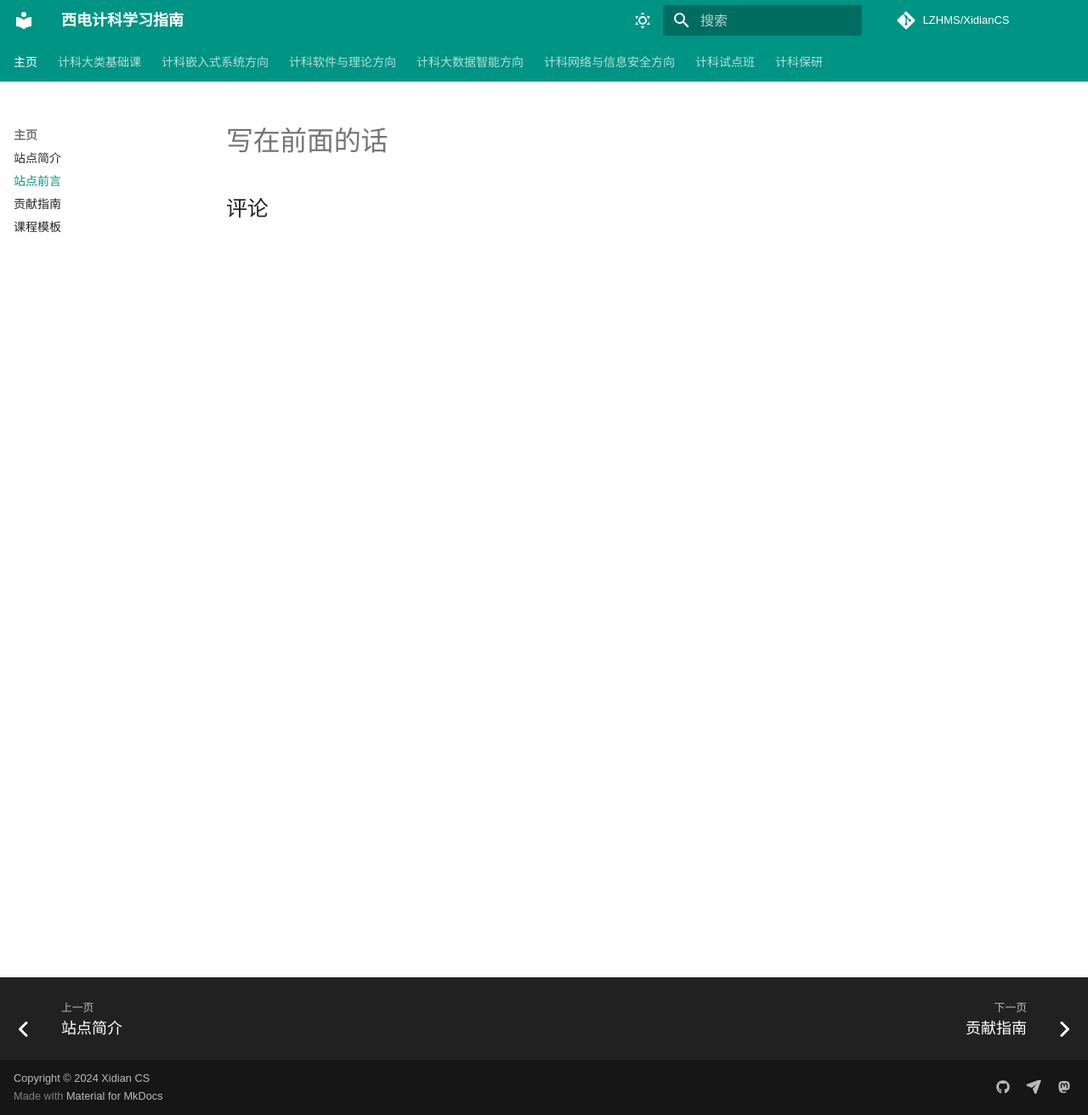
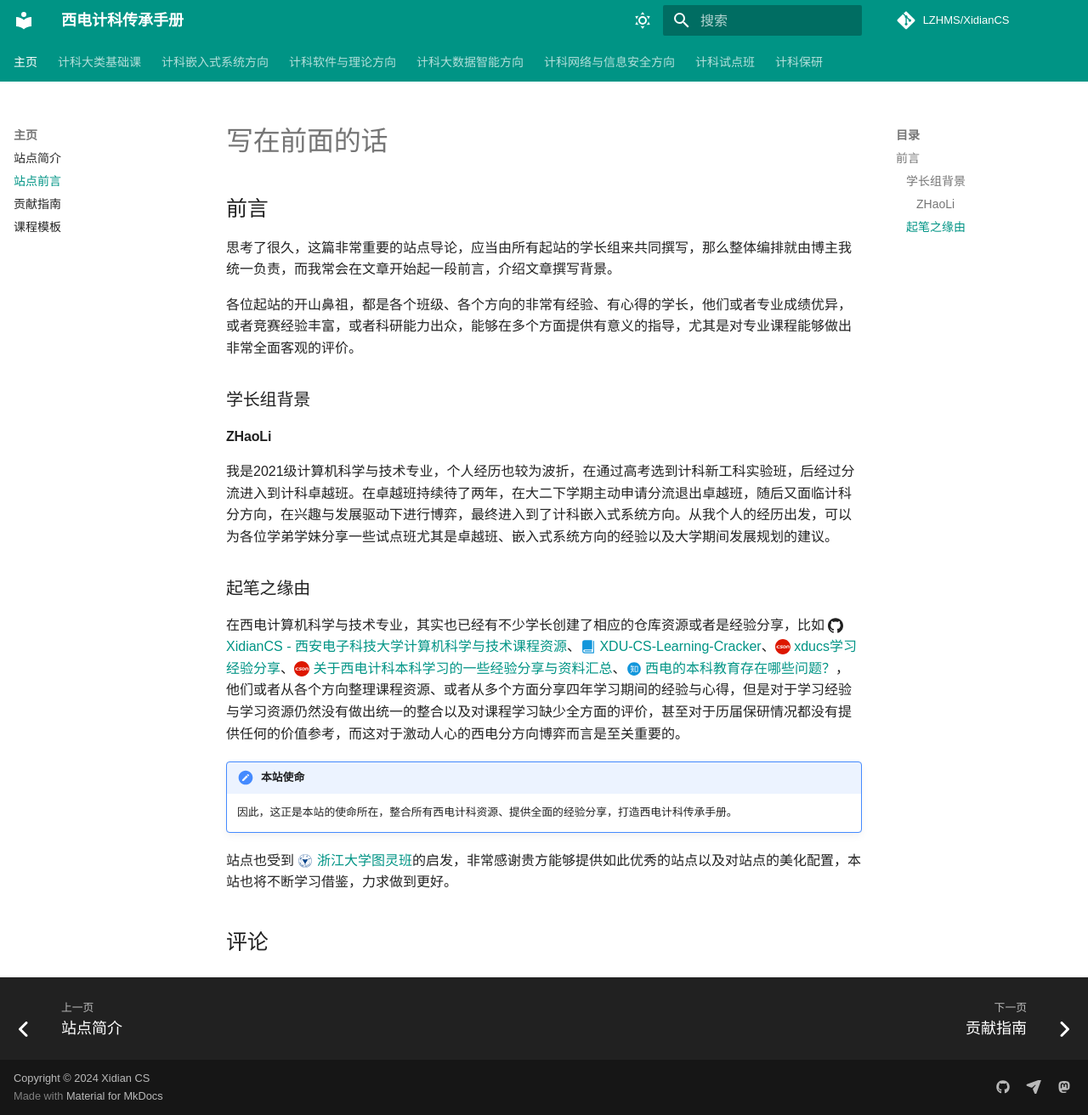
Before and after one commit to LZHMS/XidianCS, an MkDocs documentation site: the page built from docs/Home/Introduction.md, in a window 1280 px wide and 1312 px high. Shown: the whole window at 85% size. Built offline with MkDocs 1.6.1 and Material for MkDocs 9.7.7, drawn with Linux system fonts in a browser that asks for light colours; comment, search, counter and statistics services are not loaded; a style sheet for code colours, icons or effects is not loaded.

Commit message:
update introduction

```diff
--- a/docs/Home/Introduction.md
+++ b/docs/Home/Introduction.md
@@ -2,3 +2,19 @@
 comments: true
 ---
 # 写在前面的话
+## 前言
+思考了很久，这篇非常重要的站点导论，应当由所有起站的学长组来共同撰写，那么整体编排就由博主我统一负责，而我常会在文章开始起一段前言，介绍文章撰写背景。
+
+各位起站的开山鼻祖，都是各个班级、各个方向的非常有经验、有心得的学长，他们或者专业成绩优异，或者竞赛经验丰富，或者科研能力出众，能够在多个方面提供有意义的指导，尤其是对专业课程能够做出非常全面客观的评价。
+
+### 学长组背景
+#### ZHaoLi
+我是2021级计算机科学与技术专业，个人经历也较为波折，在通过高考选到计科新工科实验班，后经过分流进入到计科卓越班。在卓越班持续待了两年，在大二下学期主动申请分流退出卓越班，随后又面临计科分方向，在兴趣与发展驱动下进行博弈，最终进入到了计科嵌入式系统方向。从我个人的经历出发，可以为各位学弟学妹分享一些试点班尤其是卓越班、嵌入式系统方向的经验以及大学期间发展规划的建议。
+
+### 起笔之缘由
+在西电计算机科学与技术专业，其实也已经有不少学长创建了相应的仓库资源或者是经验分享，比如 :simple-github: [XidianCS - 西安电子科技大学计算机科学与技术课程资源](https://github.com/SincereXIA/XidianCS)、:svg-docs: [XDU-CS-Learning-Cracker](https://xdu-cs-learning.readthedocs.io/en/latest/)、:svg-csdn: [xducs学习经验分享](https://blog.csdn.net/qq_45717425/article/details/114377616)、:svg-csdn: [关于西电计科本科学习的一些经验分享与资料汇总](https://blog.csdn.net/zimuzi2019/article/details/132537657)、:svg-zhihu: [西电的本科教育存在哪些问题？](https://www.zhihu.com/question/477478128/answer/2047620602)，他们或者从各个方向整理课程资源、或者从多个方面分享四年学习期间的经验与心得，但是对于学习经验与学习资源仍然没有做出统一的整合以及对课程学习缺少全方面的评价，甚至对于历届保研情况都没有提供任何的价值参考，而这对于激动人心的西电分方向博弈而言是至关重要的。
+
+!!! note "本站使命"
+    因此，这正是本站的使命所在，整合所有西电计科资源、提供全面的经验分享，打造西电计科传承手册。
+
+站点也受到 :svg-zju: [浙江大学图灵班](https://zju-turing.github.io/TuringCourses/)的启发，非常感谢贵方能够提供如此优秀的站点以及对站点的美化配置，本站也将不断学习借鉴，力求做到更好。
--- a/mkdocs.yml
+++ b/mkdocs.yml
@@ -1,4 +1,4 @@
-site_name: 西电计科学习指南
+site_name: 西电计科传承手册
 site_url: https://lzhms.github.io/XidianCS
 repo_name: LZHMS/XidianCS
 repo_url: https://github.com/LZHMS/XidianCS
@@ -72,6 +72,7 @@ nav:
     - 专业核心课:
       - CSBasic/ProfCore/index.md
       - 数据结构: CSBasic/ProfCore/DataStructure.md
+      - 微机原理与系统设计: CSBasic/ProfCore/MicroComputer.md
     - 专业任选课:
       - CSBasic/ProfAny/index.md
       - 组合数学: CSBasic/ProfAny/Combinatorics.md
@@ -126,6 +127,9 @@ markdown_extensions:
   - pymdownx.emoji:
       emoji_index: !!python/name:material.extensions.emoji.twemoji
       emoji_generator: !!python/name:material.extensions.emoji.to_svg
+      options:
+        custom_icons:
+          - overrides/.icons
   - pymdownx.tabbed:
       alternate_style: true
 
```
Also changed, not shown: docs/CSBasic/ProfCore/MicroComputer.md (added, +70 -0 lines), docs/CSBasic/ProfCore/index.md (+2 -0 lines), docs/Home/Contributing.md (+0 -1 lines), docs/index.md (+6 -2 lines), overrides/.icons/svg/csdn.svg (added), overrides/.icons/svg/docs.svg (added), overrides/.icons/svg/zhihu.svg (added), overrides/.icons/svg/zju.svg (added).
